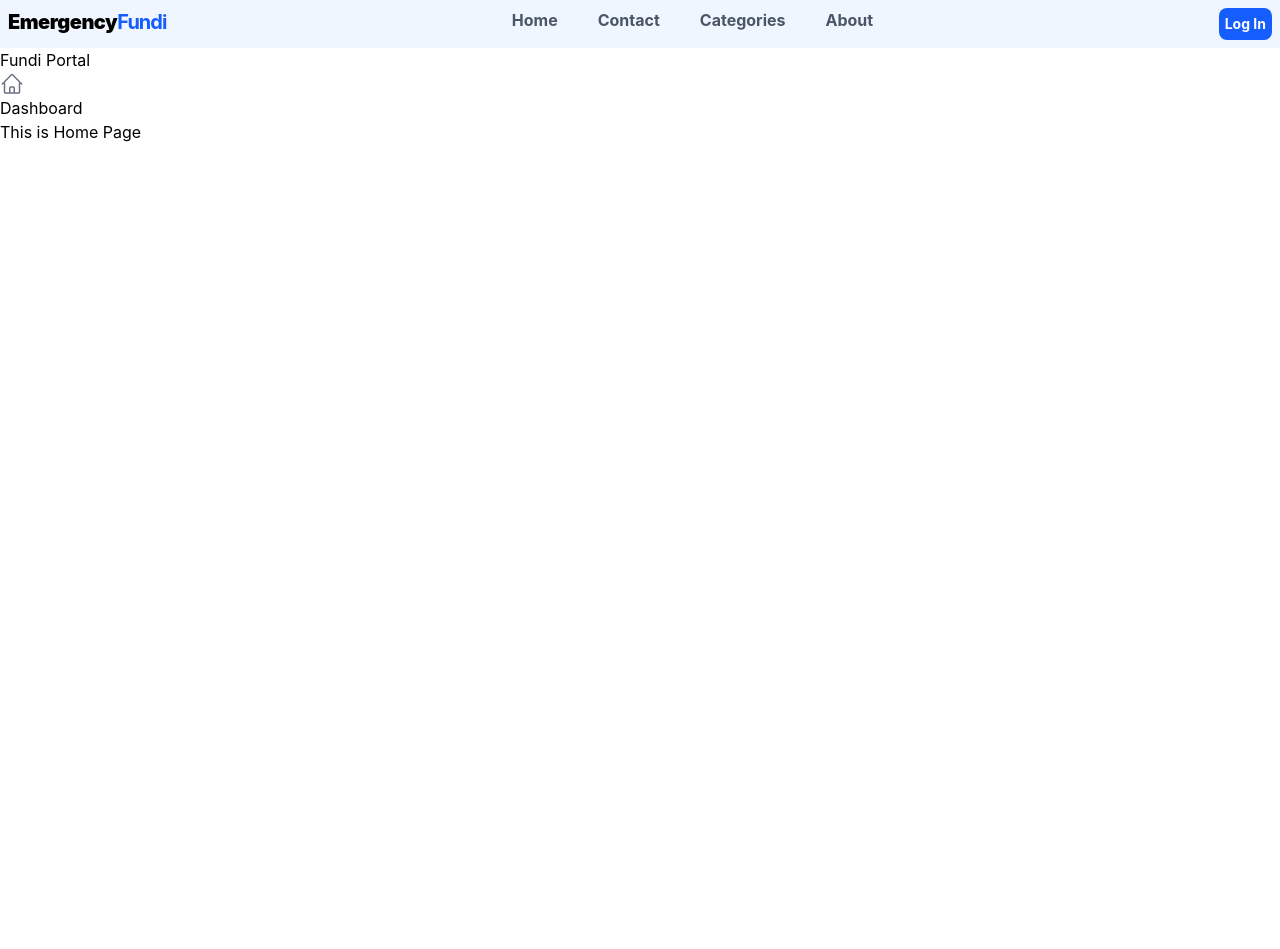
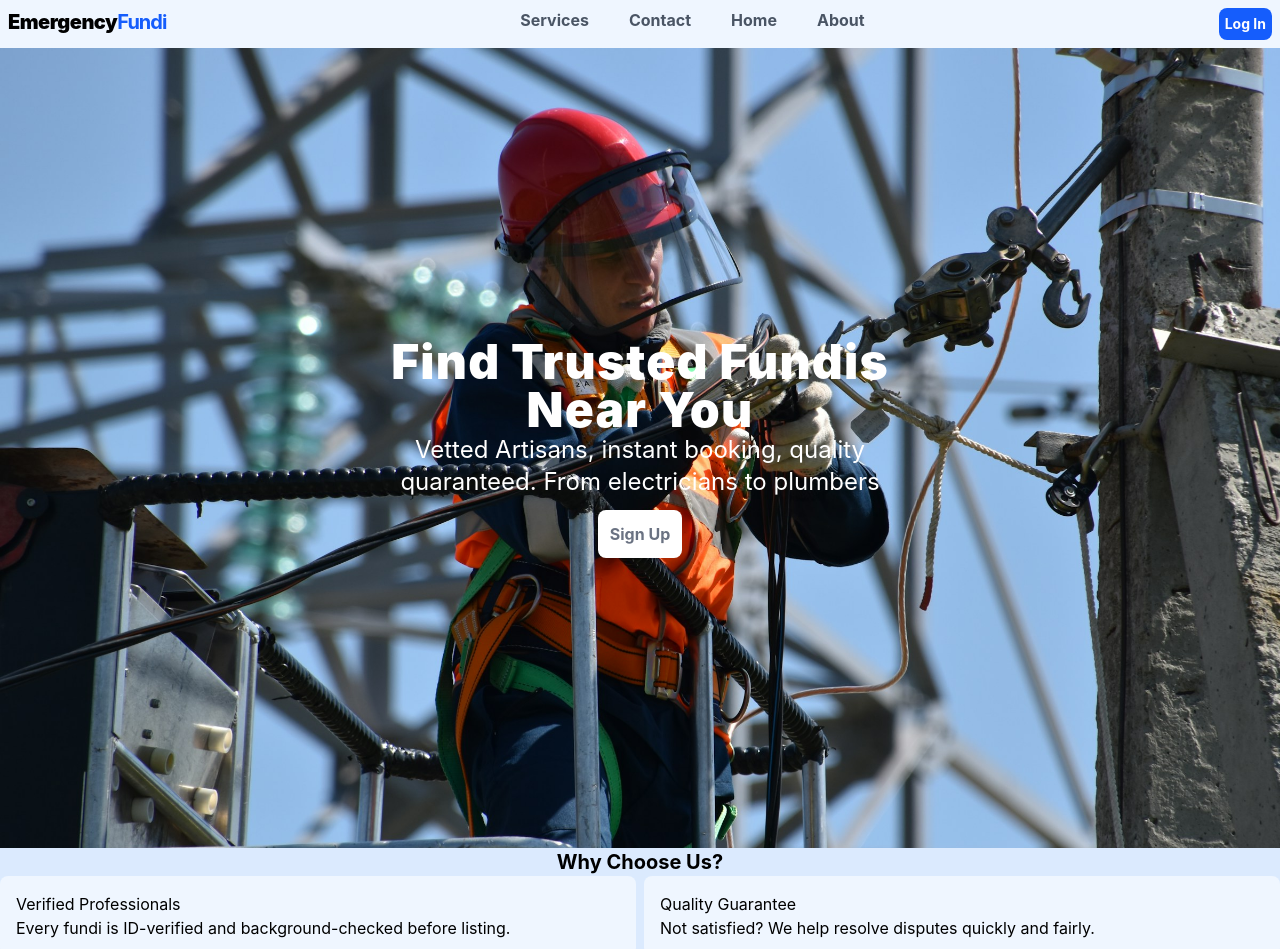
Before and after one commit to rollingsmajiwa/EmergencyFundi, a React (Vite) app: page / in a window 1280 px wide. Shown: the top 949 px of the page. Before the commit the page ends 800 px from the top, so only its background shows below. Built offline with nearby package versions, Linux system fonts and the light colour scheme.

Commit message:
Feat: add hero image and content

```diff
--- a/src/App.css
+++ b/src/App.css
@@ -0,0 +1,3 @@
+.homeContainer {
+    background-image: ;
+}
--- a/src/App.jsx
+++ b/src/App.jsx
@@ -1,8 +1,8 @@
 import { BrowserRouter as Router, Routes, Route } from 'react-router-dom'
-import Home from "./pages/Home"
+import Services from "./pages/Services"
 import Search from "./pages/Search"
 import Contact from "./pages/Contact"
-import Categories from "./pages/Categories"
+import Home from './pages/Home'
 import About from "./pages/About"
 import Navbar from './components/Navbar'
 import Dashboard from './pages/Dashboard'
@@ -18,15 +18,19 @@ function App() {
     <>
 
       <Router>
-        <Navbar />
-        <Dashboard />
+
+
+      <Navbar />
+        {/* <Dashboard />                        */}
         <Routes>
+
+          {/* <Route path="/" element={<Dashboard />}/> */}
+          <Route path="/services" element={<Services />}/>
+          <Route path="/contact" element={<Contact />}/>
           <Route path="/" element={<Home />}/>
-          <Route path="/contact" element={<Contact />}/>
-          <Route path="/categories" element={<Categories />}/>
           <Route path="/about" element={<About />}/>
           <Route path="/search" element={<Search />}/>
-          <Route path="/dashboard" element={<Dashboard />}/>
+
 
 
 
--- a/src/components/Navbar.jsx
+++ b/src/components/Navbar.jsx
@@ -8,9 +8,9 @@ function Navbar() {
             <div ><span className="text-xl font-black tracking-tight">Emergency</span><span className="text-xl font-bold tracking-tighter text-blue-600">Fundi</span></div>
             <div>
                 <ul className="flex gap-10 text-gray-600 font-bold ">
+                    <li className="hover:underline"><Link to="/services">Services</Link></li>
+                    <li className="hover:underline"><Link to="/contact">Contact</Link></li>
                     <li className="hover:underline"><Link to="/">Home</Link></li>
-                    <li className="hover:underline"><Link to="/contact">Contact</Link></li>
-                    <li className="hover:underline"><Link to="/categories">Categories</Link></li>
                     <li className="hover:underline"><Link to="/about">About</Link></li>
 
                 </ul>
--- a/src/pages/Dashboard.jsx
+++ b/src/pages/Dashboard.jsx
@@ -1,11 +1,13 @@
 import React from 'react'
 import Sidebar from './Sidebar'
+
 
 function Dashboard() {
   return (
     <div>
+      <Sidebar />
 
-      <Sidebar />
+
     </div>
   )
 }
--- /dev/null
+++ b/src/pages/Home.css
@@ -0,0 +1,20 @@
+.homeContainer {
+    position: relative;
+    width: 100%;
+    min-height: 100vh;
+    background-image: url(../images/electrician.jpg);
+    background-size: cover;
+    background-position: center;
+    background-repeat: no-repeat;
+    display: flex;
+    align-items: center;
+    justify-content: center;
+}
+.homeContent {
+    position: relative;
+    z-index: 10;
+    text-align: center;
+    color: white;
+    padding: 20px;
+
+}
--- a/src/pages/Home.jsx
+++ b/src/pages/Home.jsx
@@ -1,10 +1,28 @@
 import React from 'react'
+import './Home.css'
 
 function Home() {
   return (
-    <div>
-      <h1>This is Home Page</h1>
-    </div>
+    <>
+      <div className='homeContainer'>
+        <div></div>
+        <div className="homeContent">
+          <h1 className='text-5xl font-black tracking-wide w-xl'>Find Trusted Fundis Near You</h1>
+          <p className='text-2xl w-xl'>Vetted Artisans, instant booking, quality quaranteed. From electricians to plumbers</p>
+          <button type='submit' className='rounded-lg p-3 mt-3 bg-white text-gray-500 font-bold'>Sign Up</button>
+        </div>
+      </div>
+      <div className='bg-blue-100'>
+        <h2 className='text-center font-bold text-xl'>Why Choose Us?</h2>
+        <div className='grid grid-cols-2 gap-2'>
+          <div className='bg-blue-50 rounded-lg p-4'><h3>Verified Professionals</h3><p>Every fundi is ID-verified and background-checked before listing.</p></div>
+          <div className='bg-blue-50 rounded-lg p-4'><h3>Quality Guarantee</h3><p>Not satisfied? We help resolve disputes quickly and fairly.</p></div>
+          <div className='bg-blue-50 rounded-lg p-4'><h3>Real Reviews Only</h3><p>Ratings from verified clients — no fake reviews, ever.</p></div>
+          <div className='bg-blue-50 rounded-lg p-4'><h3>Instant Whatsapp</h3><p>Chat directly with your fundi — no middlemen, no delays.</p></div>
+        </div>
+
+      </div>
+    </>
   )
 }
 
--- a/src/pages/Categories.jsx
+++ b/src/pages/Profile.jsx
@@ -1,6 +1,6 @@
 import React from 'react'
 
-function Categories() {
+function Profile() {
   return (
     <div>
 
@@ -8,4 +8,4 @@ function Categories() {
   )
 }
 
-export default Categories
+export default Profile
--- /dev/null
+++ b/src/pages/Services.jsx
@@ -0,0 +1,11 @@
+import React from 'react'
+
+function Services() {
+  return (
+    <div>
+      <h1>This is Services Page</h1>
+    </div>
+  )
+}
+
+export default Services
--- a/src/pages/Sidebar.jsx
+++ b/src/pages/Sidebar.jsx
@@ -1,25 +1,50 @@
 import { NavLink } from "react-router-dom"
 import {
-    HomeIcon
+    HomeIcon,
+    PhoneIcon,
+    UserIcon,
+    MagnifyingGlassIcon,
+    UserCircleIcon,
+    Cog6ToothIcon,
+    Squares2X2Icon,
+    ArrowLeftStartOnRectangleIcon
+
 } from "@heroicons/react/24/outline"
 
 const menuItems = [
     {name: "Dashboard",
     path: "/",
-    icon: HomeIcon}
+    icon: HomeIcon},
+    {name: "Categories",
+    path: "/categories",
+    icon: Squares2X2Icon},
+    {name: "Profile",
+    path: "/profile",
+    icon: UserCircleIcon},
+    {name: "FindFundi",
+    path: "/FindFundi",
+    icon: MagnifyingGlassIcon},
+    {name: "Settings",
+    path: "/settings",
+    icon: Cog6ToothIcon},
+    {name: "Logout",
+    path: "/logout",
+    icon: ArrowLeftStartOnRectangleIcon}
+
 ]
 function Sidebar() {
   return (
     <>
-    <aside>
-        <div>
-            <h1>Fundi Portal</h1>
+    <aside className="w-54 bg-blue-400 text-white min-h-screen">
+        <div className="p-6 border-b border-black">
+            <h1 className="text-xl font-black">Fundi Portal</h1>
         </div>
         <nav>
             {menuItems.map((item)=> {
                 const Icon = item.icon;
                 return (
                     <NavLink
+                    className="flex items-center gap-3 py-4 transition"
                     key={item.name} to={item.path}>
                         <Icon className="w-6 h-6 text-gray-500" />
                         {item.name}
```
Also changed, not shown: src/images/electrician.jpg (added), src/images/plumber.jpg (added).
